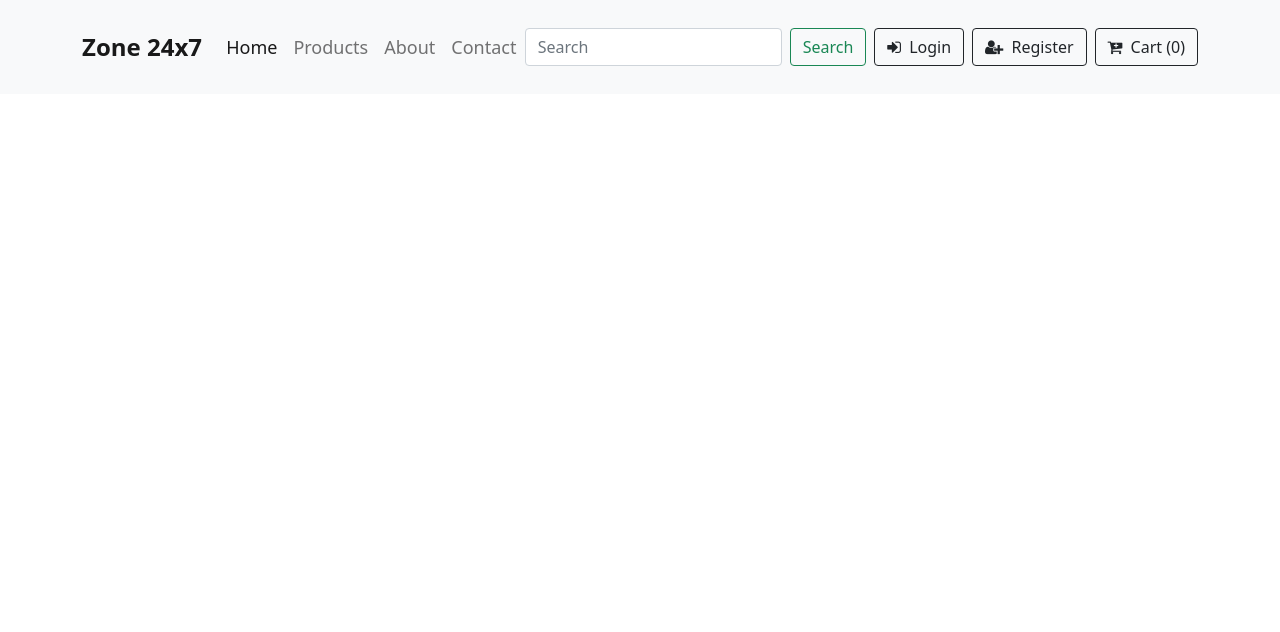
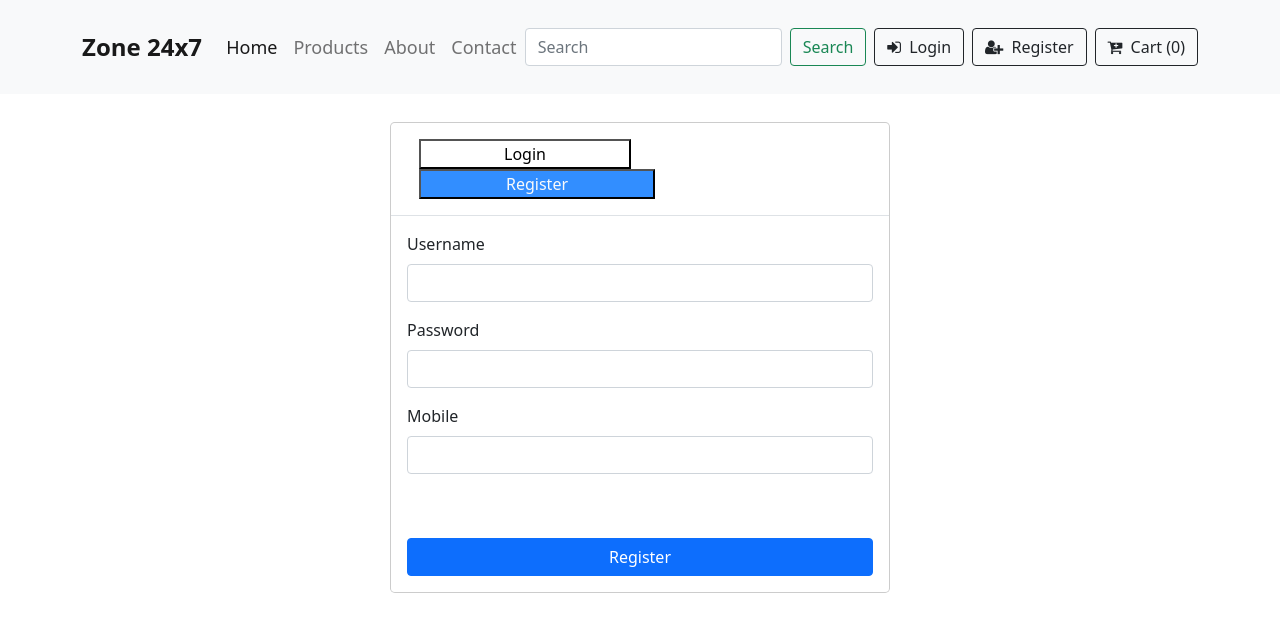
Before and after one commit to pasindurukshan/shopping-cart-with-fake-api, a React (Create React App) app in the folder client/: page /signup in a window 1280 px wide. Shown: the top 632 px of the page. Built offline with nearby package versions, Linux system fonts and the light colour scheme.

Commit message:
Added all frontend styles

```diff
--- a/client/src/App.js
+++ b/client/src/App.js
@@ -5,6 +5,8 @@ import {Switch, Route} from 'react-router-dom';
 import Products from './components/Products';
 import Product from './components/Product';
 import Cart from './components/Cart';
+import Login from './components/Login';
+import Signup from './components/Signup';
 
 function App() {
   return (
@@ -15,6 +17,8 @@ function App() {
         <Route exact path="/products" component={Products} />
         <Route exact path="/products/:id" component={Product} />
         <Route exact path="/cart" component={Cart} />
+        <Route exact path="/login" component={Login} />
+        <Route exact path="/signup" component={Signup} />
       </Switch>
       </>
   );
--- /dev/null
+++ b/client/src/components/Login.js
@@ -0,0 +1,47 @@
+import React from 'react'
+import './styles/btnstyle2.css';
+
+const Login = () => {
+    return (
+        <>
+       <div className="modal-dialog">
+            <div className="modal-content">
+                <div className="modal-header">
+                    <div className="container">
+                        <a href="/login">
+
+                        <button class="button3" align="left" role="group" aria-label="login" width="100px">Login</button>
+                        </a>
+                        <a href="/signup">
+                        <button class="button4" align="right" role="group" aria-label="register">Register</button>
+                        </a>
+                    </div>
+                </div>
+
+                <div className="modal-body">
+
+                <div class="btn-group btn-group-lg" role="group" aria-label="...">...</div>
+                <div class="btn-group" role="group" aria-label="...">...</div>
+                <div class="btn-group btn-group-sm" role="group" aria-label="...">...</div>
+
+                    <form>
+                        <div className="mb-3">
+                            <label htmlFor="exampleInput" className="form-label">Username</label>
+                            <input type="text" className="form-control" id="username" />
+                        </div>
+                        <div className="mb-3">
+                            <label htmlFor="exampleInputPassword1" className="form-label">Password</label>
+                            <input type="password" className="form-control" id="pwd"/>
+                        </div>
+
+                            <button type="submit" className="btn btn-primary w-100 mt-5">Login</button>
+                    </form>
+                </div>
+            </div>
+        </div>
+
+        </>
+    )
+}
+
+export default Login
--- a/client/src/components/Products.js
+++ b/client/src/components/Products.js
@@ -61,13 +61,7 @@ const Products = () => {
 const ShowProducts = () => {
     return (
         <>
-        <div className='buttons d-flex justify-content-center mb-5 pb-5'>
-            <button className="button.btn.btn-outline-dark me-2" onClick={()=>setFilter(data)}>All</button>
-            <button className = "button.btn.btn-outline-dark me-2" onClick={()=>filterProduct("men's clothing")}>Men's Clothing</button>
-            <button className = "button.btn.btn-outline-dark me-2" onClick={()=>filterProduct("women's clothing")}>Women's Clothing</button>
-            <button className = "button.btn.btn-outline-dark me-2" onClick={()=>filterProduct("jewelery")}>Jewelery's Clothing</button>
-            <button className = "button.btn.btn-outline-dark me-2" onClick={()=>filterProduct("electronics")}>Electronic</button>
-        </div>
+
 
         {filter.map((product) => {
             return (
--- /dev/null
+++ b/client/src/components/Signup.js
@@ -0,0 +1,48 @@
+import React from 'react';
+import './styles/btnstyle1.css';
+
+const Signup = () => {
+    return (
+        <div>
+        <div className="modal-dialog">
+            <div className="modal-content">
+                <div className="modal-header">
+                    <div className="container">
+                        <a href="/login">
+
+                        <button class="button1" align="left" role="group" aria-label="login" width="100px">Login</button>
+                        </a>
+                        <a href="/signup">
+                        <button class="button2" align="right" role="group" aria-label="register">Register</button>
+                        </a>
+                    </div>
+                </div>
+
+                <div className="modal-body">
+                    <form>
+                        <div className="mb-3">
+                            <label htmlFor="exampleInput" className="form-label">Username</label>
+                            <input type="text" className="form-control" id="username" />
+                        </div>
+                        <div className="mb-3">
+                            <label htmlFor="exampleInputPassword1" className="form-label">Password</label>
+                            <input type="password" className="form-control" id="pwd" />
+                        </div>
+
+                        <div className="mb-3">
+                            <label htmlFor="phone" className="form-label">Mobile</label>
+                            <input type="tel" className="form-control" id="phone" />
+                            {/* <div id="emailHelp" className="form-text">Help statement.</div> */}
+                        </div>
+
+
+                        <button type="submit" className="btn btn-primary w-100 mt-5">Register</button>
+                    </form>
+                </div>
+            </div>
+        </div>
+        </div>
+    )
+}
+
+export default Signup
--- /dev/null
+++ b/client/src/components/styles/btnstyle1.css
@@ -0,0 +1,25 @@
+.button1 {
+    float: left;
+    padding: 1px 83px;
+    background-color: white;
+    color: rgb(0, 0, 0);
+
+}
+
+.button1:hover {
+  background-color: rgb(0, 92, 179);
+  color: white;
+}
+
+.button2 {
+    float: left;
+    padding: 1px 85px;
+    background-color: #328eff;
+    color: rgb(250, 250, 250);
+
+}
+
+.button2:hover {
+  background-color: rgb(0, 92, 179);
+  color: white;
+}
--- /dev/null
+++ b/client/src/components/styles/btnstyle2.css
@@ -0,0 +1,25 @@
+.button3 {
+    float: left;
+    padding: 1px 83px;
+    background-color: #328eff;
+    color: rgb(250, 250, 250);
+
+}
+
+.button3:hover {
+  background-color: rgb(0, 92, 179);
+  color: white;
+}
+
+.button4 {
+    float: left;
+    padding: 1px 85px;
+    background-color: white;
+    color: rgb(0, 0, 0);
+
+}
+
+.button4:hover {
+  background-color: rgb(0, 92, 179);
+  color: white;
+}
```
